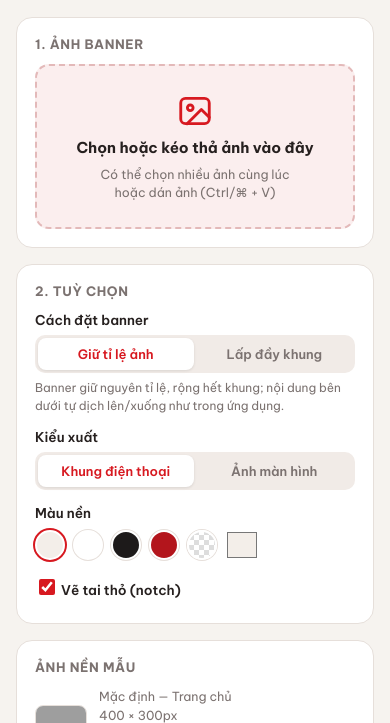
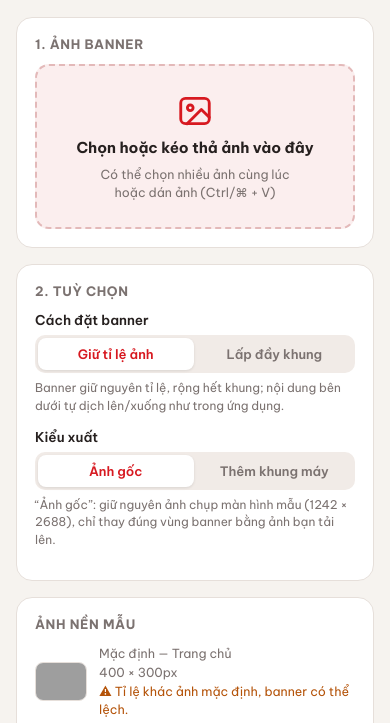
Before and after one commit to hoangakccm/Demo-VNeID, a plain HTML site: page mockup/index.html in a window 390 px wide. Shown: the part 104-827 px from the top of the page. Drawn offline with Linux system fonts and the light colour scheme; grey boxes are pictures that could not be loaded.

Commit message:
Mockup: default to original screenshot output, phone frame optional
Co-Authored-By: Claude Opus 5.5 <noreply@anthropic.com>
Claude-Session: https://claude.ai/code/session_01K8VJiac8RTRLRKwxDMHBLY

```diff
--- a/mockup/index.html
+++ b/mockup/index.html
@@ -127,9 +127,10 @@
         <div class="field">
           <label>Kiểu xuất</label>
           <div class="seg" data-opt="style">
-            <button data-v="frame" class="on">Khung điện thoại</button>
-            <button data-v="screen">Ảnh màn hình</button>
+            <button data-v="screen" class="on">Ảnh gốc</button>
+            <button data-v="frame">Thêm khung máy</button>
           </div>
+          <p class="hint">“Ảnh gốc”: giữ nguyên ảnh chụp màn hình mẫu (1242 × 2688), chỉ thay đúng vùng banner bằng ảnh bạn tải lên.</p>
         </div>
         <div class="field" id="bgField">
           <label>Màu nền</label>
@@ -197,7 +198,7 @@
   const DEFAULT_TPL = 'template-home.png';
 
   const state = {
-    fit: 'auto', style: 'frame', bg: '#f3eee9', notch: true,
+    fit: 'auto', style: 'screen', bg: '#f3eee9', notch: true,
     tpl: null, tplIsDefault: true,
     items: []   // { id, name, img, url, blob }
   };
```
Also changed, not shown: 1 other file.
